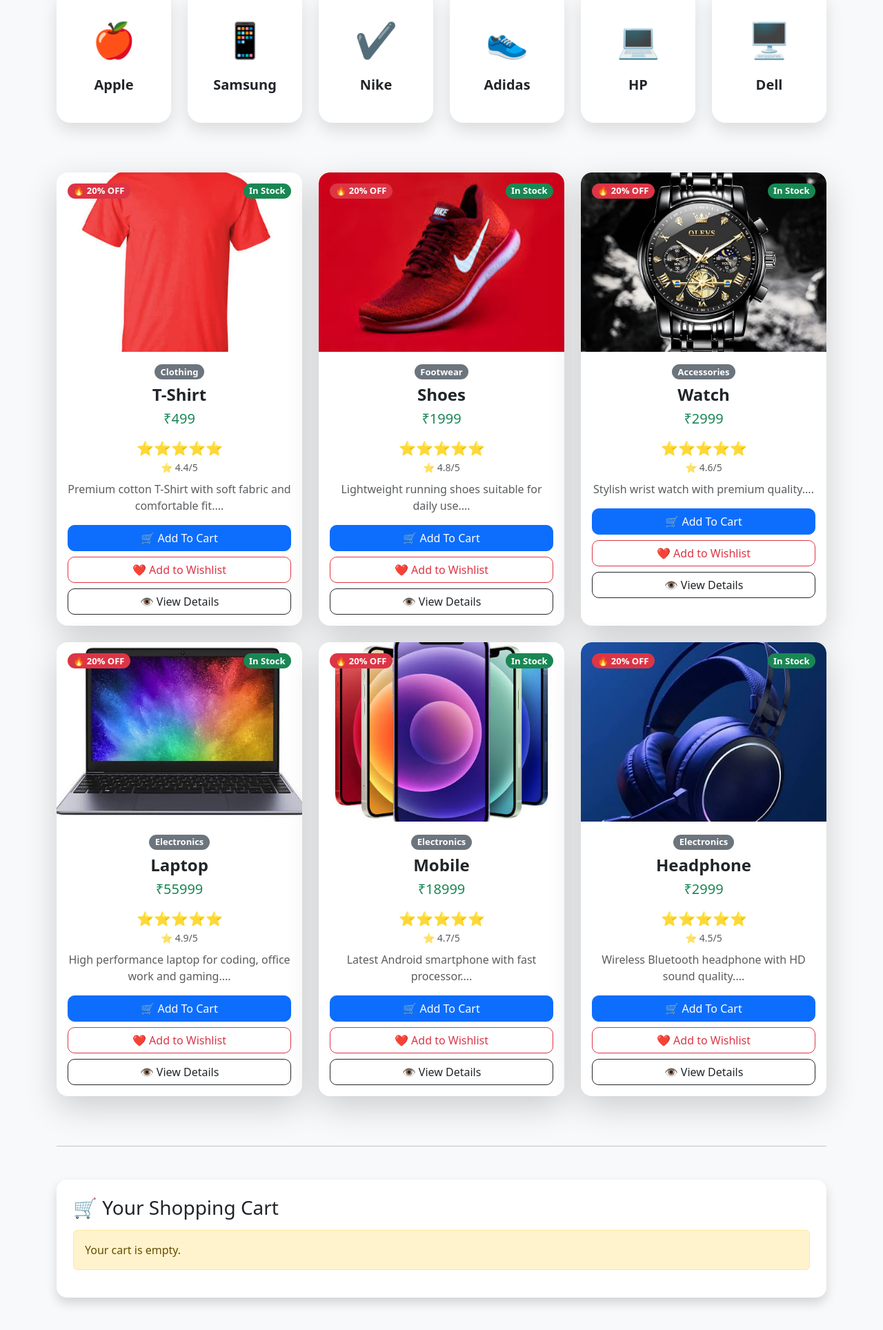
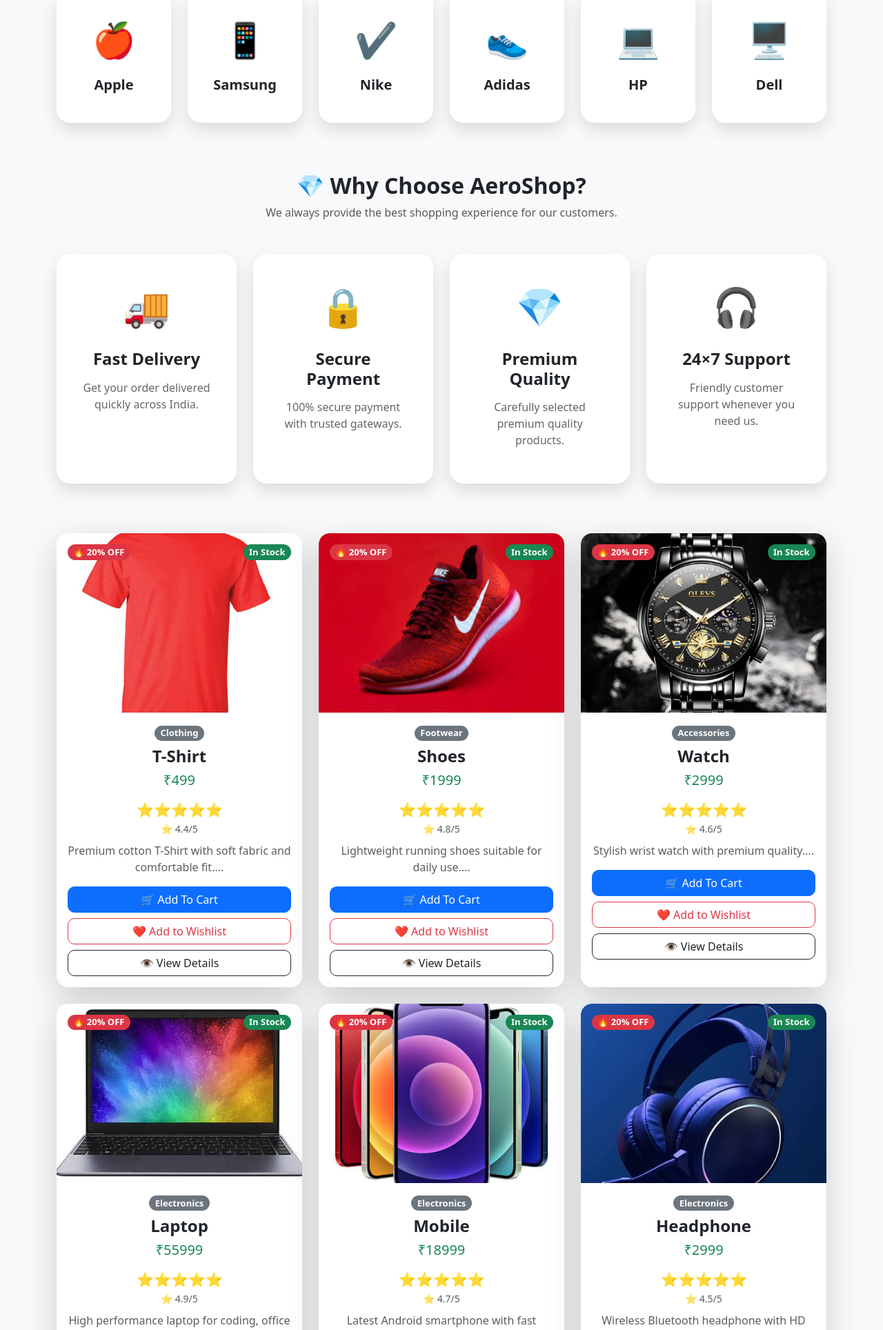
Before and after one commit to Aeroploy/AeroShop, a Flask app: page / in a window 1280 px wide. Shown: the part 3106-5034 px from the top of the page at 69% size. Run offline with Flask 3, Linux system fonts and the light colour scheme; data comes from the database, SQL or seed files in the repository.

Commit message:
Why Choose AeroShop Section Added

```diff
--- a/static/css/style.css
+++ b/static/css/style.css
@@ -489,3 +489,55 @@
     margin-top:15px;
 
 }
+
+/* ==========================
+   Why Choose AeroShop
+========================== */
+
+.feature-card{
+
+    background:#fff;
+
+    padding:35px;
+
+    text-align:center;
+
+    border-radius:20px;
+
+    box-shadow:0 10px 25px rgba(0,0,0,.12);
+
+    transition:.4s;
+
+    height:100%;
+
+}
+
+.feature-card:hover{
+
+    transform:translateY(-10px);
+
+    box-shadow:0 20px 40px rgba(13,110,253,.25);
+
+}
+
+.feature-icon{
+
+    font-size:55px;
+
+    margin-bottom:20px;
+
+}
+
+.feature-card h4{
+
+    font-weight:bold;
+
+    margin-bottom:15px;
+
+}
+
+.feature-card p{
+
+    color:#666;
+
+}
--- a/templates/index.html
+++ b/templates/index.html
@@ -533,10 +533,6 @@
      Newsletter Section
 ========================== -->
 
-<!-- ==========================
-     Newsletter Section
-========================== -->
-
 <div class="container mt-5 mb-5">
 
     <div class="newsletter-section">
@@ -694,6 +690,102 @@
             <div class="brand-card">
                 🖥️
                 <h5 class="mt-3">Dell</h5>
+            </div>
+
+        </div>
+
+    </div>
+
+</div>
+
+<!-- ==========================
+     Why Choose AeroShop
+========================== -->
+
+<div class="container mt-5 mb-5">
+
+    <div class="text-center mb-5">
+
+        <h2 class="fw-bold">
+            💎 Why Choose AeroShop?
+        </h2>
+
+        <p class="text-muted">
+            We always provide the best shopping experience for our customers.
+        </p>
+
+    </div>
+
+    <div class="row">
+
+        <div class="col-lg-3 col-md-6 mb-4">
+
+            <div class="feature-card">
+
+                <div class="feature-icon">
+                    🚚
+                </div>
+
+                <h4>Fast Delivery</h4>
+
+                <p>
+                    Get your order delivered quickly across India.
+                </p>
+
+            </div>
+
+        </div>
+
+        <div class="col-lg-3 col-md-6 mb-4">
+
+            <div class="feature-card">
+
+                <div class="feature-icon">
+                    🔒
+                </div>
+
+                <h4>Secure Payment</h4>
+
+                <p>
+                    100% secure payment with trusted gateways.
+                </p>
+
+            </div>
+
+        </div>
+
+        <div class="col-lg-3 col-md-6 mb-4">
+
+            <div class="feature-card">
+
+                <div class="feature-icon">
+                    💎
+                </div>
+
+                <h4>Premium Quality</h4>
+
+                <p>
+                    Carefully selected premium quality products.
+                </p>
+
+            </div>
+
+        </div>
+
+        <div class="col-lg-3 col-md-6 mb-4">
+
+            <div class="feature-card">
+
+                <div class="feature-icon">
+                    🎧
+                </div>
+
+                <h4>24×7 Support</h4>
+
+                <p>
+                    Friendly customer support whenever you need us.
+                </p>
+
             </div>
 
         </div>
```
